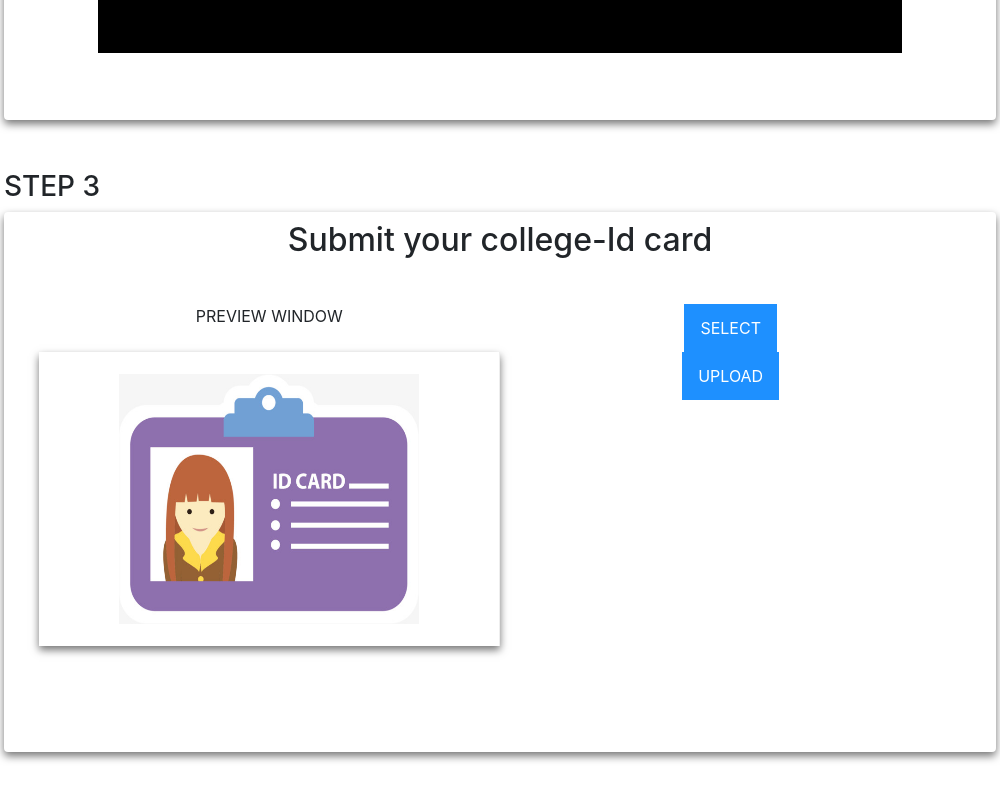
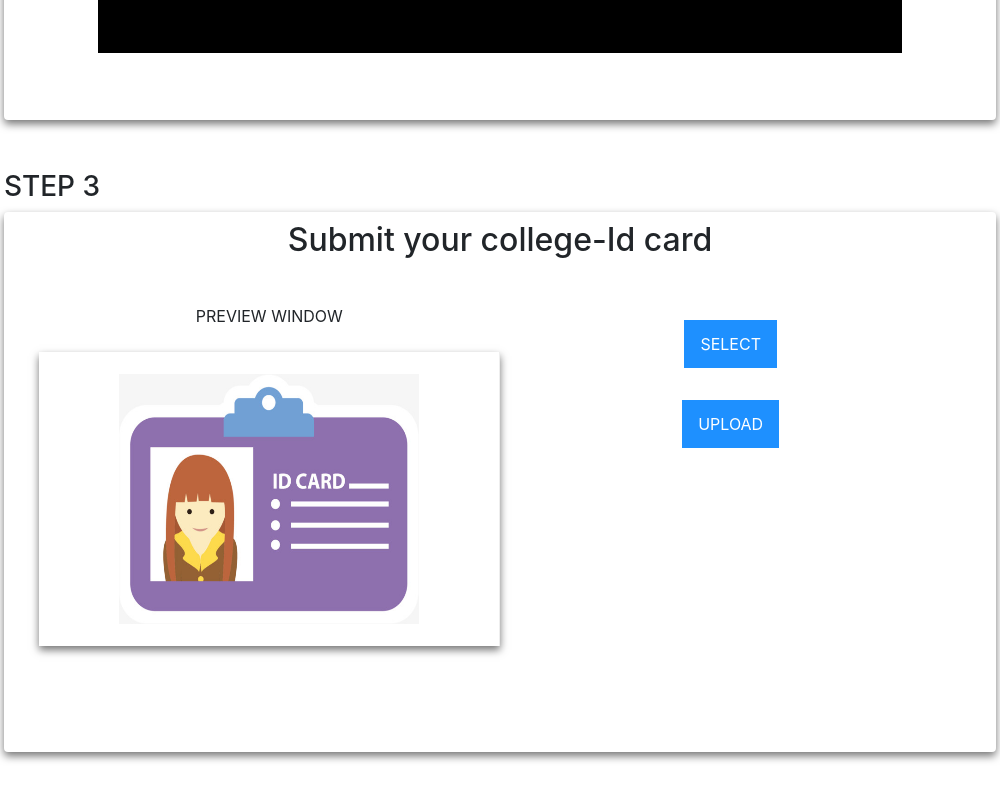
Before and after one commit to EagleCoder404/Dragon-Eye-Electron, an Electron app: page src/configure.html in a window 1000 px wide. Shown: the part 1041-1841 px from the top of the page. Drawn offline with nearby package versions, Linux system fonts and the light colour scheme; no server answers.

Commit message:
chutiyapa update

```diff
--- a/src/configure.html
+++ b/src/configure.html
@@ -18,7 +18,7 @@
   <body style="padding-top:5%">
     <div class="container-fluid px-1 px-md-5 px-lg-1 px-xl-5 py-5 mx-auto" style="margin-top:5%">
 		<div style="width:100%;text-align:center"><h2>LET'S GET YOU GEARED UP FOR EXAM</h2></div>
-		<ul id="tick">
+		<ul id="tick" >
 			<li id="tick1div">STEP 1<br/><img src="x-mark.png" id="tick1"></li>
 			<li id="tick2div">STEP 2<br/><img src="x-mark.png" id="tick2"></li>
 			<li id="tick3div">STEP 3<br/><img src="x-mark.png" id="tick3"></li>
@@ -71,9 +71,9 @@
 				<div class="col-lg-6">
 
 					<div id="buttonstuff">
-					<button class="btndamn" id="select"><i class="fa fa-home"></i> SELECT</button><br/>
-					<button class="btndamn" id="upload"><i class="fa fa-bars"></i> UPLOAD</button>
-					<p id="photoselectstatus"></p>
+						<button class="btndamn m-3" id="select"><i class="fa fa-home"></i> SELECT</button><br/>
+						<button class="btndamn m-3" id="upload"><i class="fa fa-bars"></i> UPLOAD</button>
+						<p id="photoselectstatus"></p>
 					</div>
 
 					<div id="sympathy" style="display:none; width:50%;margin-top:20%;margin-left:15%;font-size:20px;">	<p> We want you to trust the system. We assure you the privacy of your photo and id-card, and after exam those data will be removed.</p>
```
Also changed, not shown: src/lobby.html (+1 -1 lines).
